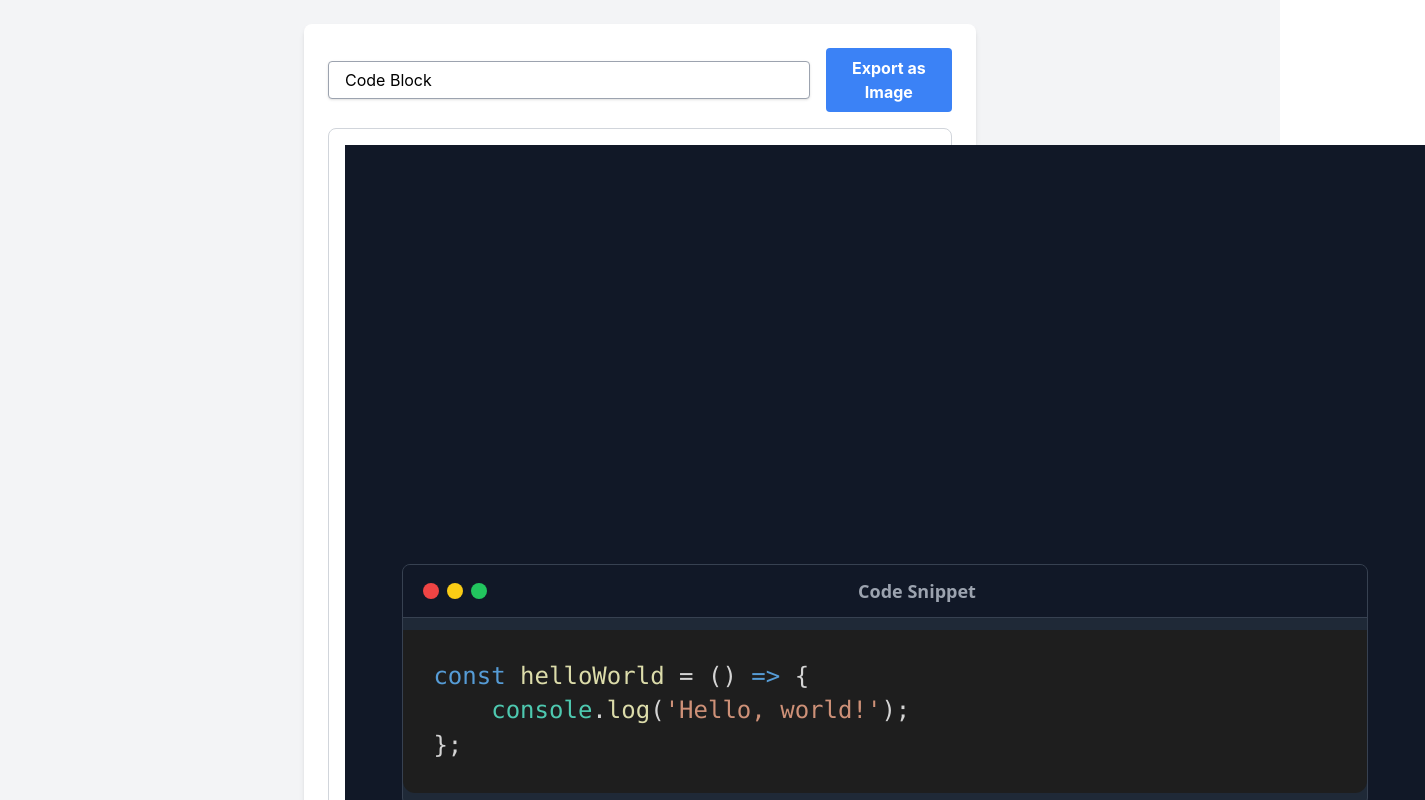
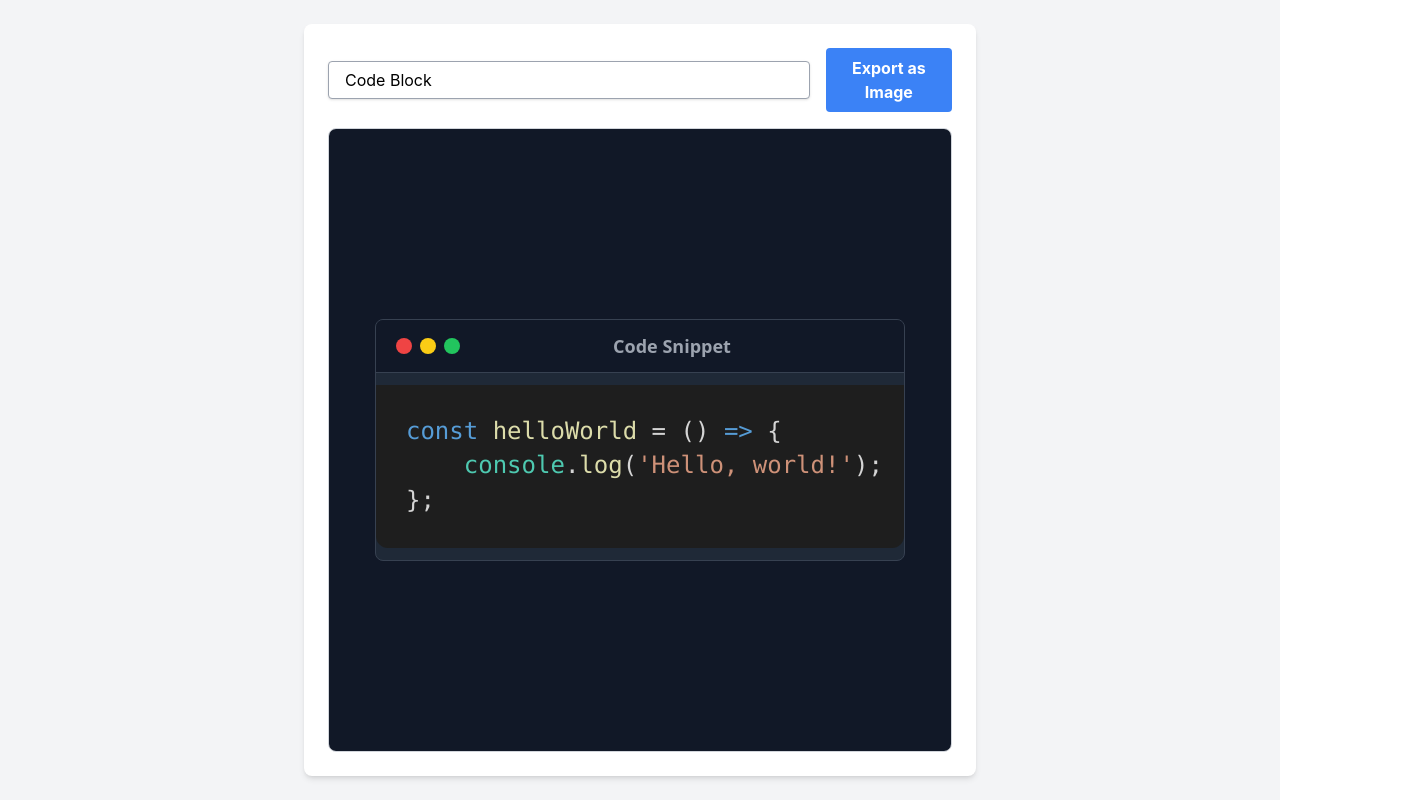
Before and after one commit to ehsandevs/social-post-creator, a React (Create React App) app: page /instagram in a window 1280 px wide. Shown: the top 800 px of the page, 1425 px wide, since content can reach past the window. Built offline with nearby package versions, Linux system fonts and the light colour scheme.

Commit message:
refactor InstagramPost component to maintain 1:1 aspect ratio and improve image export functionality

```diff
--- a/src/Pages/Instagram.js
+++ b/src/Pages/Instagram.js
@@ -23,7 +23,7 @@ function InstagramPost() {
             return;
         }
 
-        toJpeg(postRef.current, { quality: 0.95 })
+        toJpeg(postRef.current, { quality: 0.95, width: 1080, height: 1080 })
             .then((dataUrl) => {
                 const link = document.createElement('a');
                 link.download = 'instagram-post.jpeg';
@@ -55,8 +55,29 @@ function InstagramPost() {
                         Export as Image
                     </button>
                 </div>
-                <div className="border border-gray-300 p-4 rounded-lg">
-                    <PostComponent ref={postRef} code={exampleCode} language="javascript" />
+                <div
+                    className="border border-gray-300 p-4 rounded-lg overflow-hidden"
+                    style={{
+                        width: '100%',
+                        aspectRatio: '1', // Maintain 1:1 aspect ratio
+                        position: 'relative',
+                    }}
+                >
+                    <div
+                        style={{
+                            position: 'absolute',
+                            top: 0,
+                            left: 0,
+                            width: '100%',
+                            height: '100%',
+                            transform: 'scale(1)',
+                            display: 'flex',
+                            justifyContent: 'center',
+                            alignItems: 'center',
+                        }}
+                    >
+                        <PostComponent ref={postRef} code={exampleCode} language="javascript" />
+                    </div>
                 </div>
             </div>
         </div>
```
